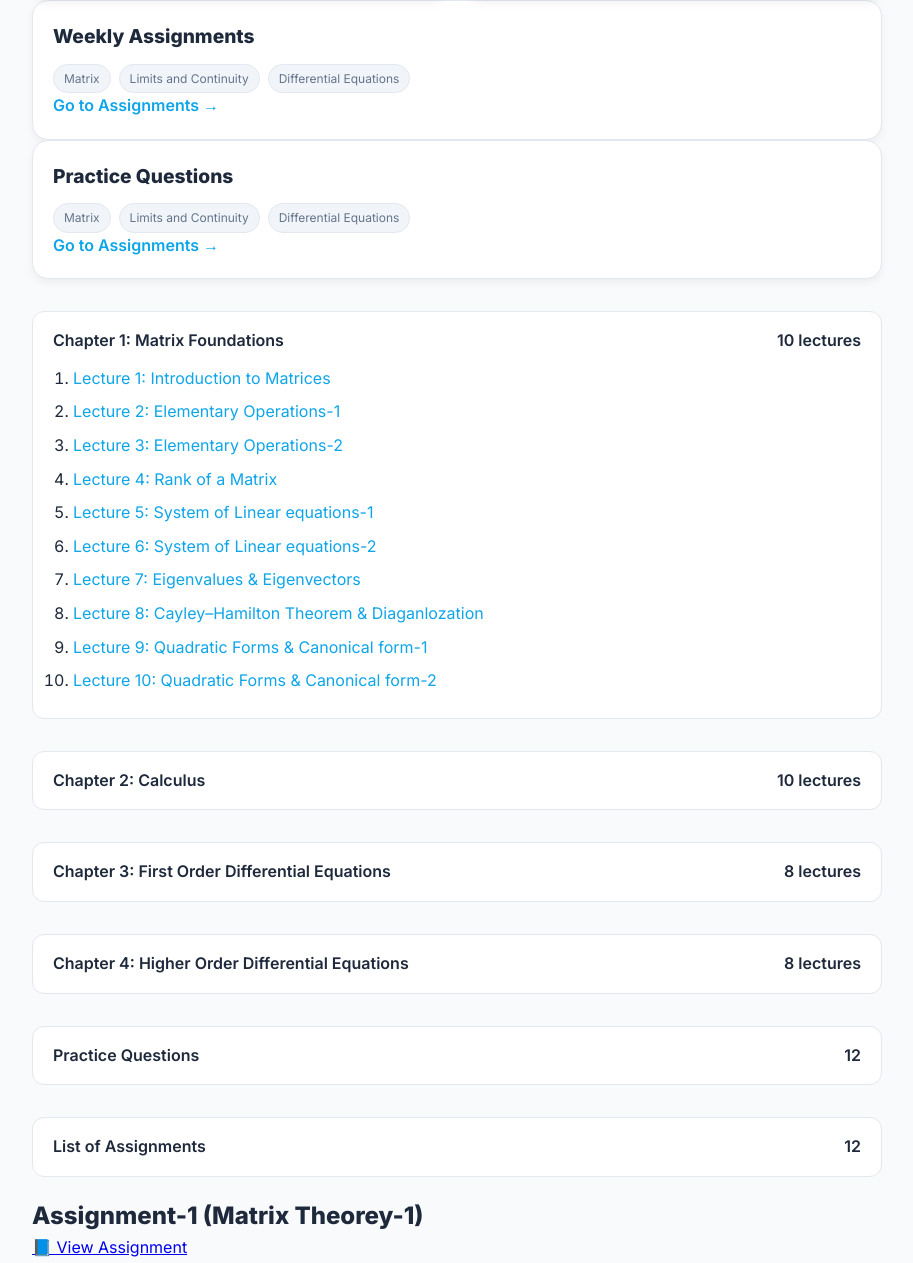
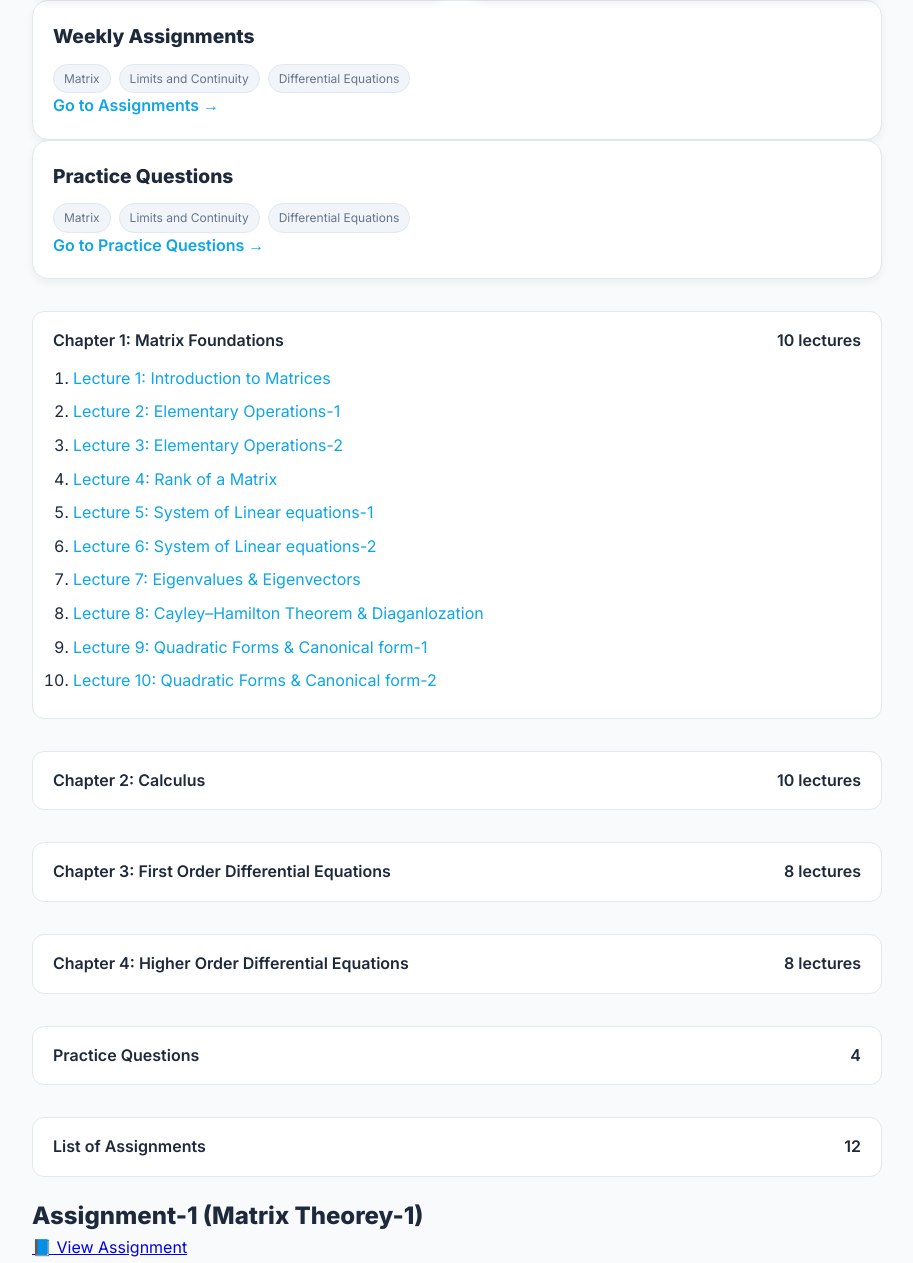
Before and after one commit to SurnamNarendra/Enginerring-Mathematics, a plain HTML site: page index.html in a window 1280 px wide. Shown: the part 683-1946 px from the top of the page, without its empty margins (28-941 px from the left). Drawn offline with Linux system fonts and the light colour scheme.

Commit message:
Update index.html

```diff
--- a/index.html
+++ b/index.html
@@ -218,7 +218,7 @@
             <span class="chip">Limits and Continuity</span>
             <span class="chip">Differential Equations</span>
           </div>
-          <p><a href="#Prac">Go to Assignments →</a></p>
+          <p><a href="#Prac">Go to Practice Questions →</a></p>
         </div>
       </div>
 
@@ -300,15 +300,13 @@
       </section>
 <section id="Prac" class="details">
         <details class="chapter">
-          <summary><span>Practice Questions</span><span>12 </span></summary>
+          <summary><span>Practice Questions</span><span>4 </span></summary>
           <div class="List of Assignments">
             <ol>
   <li><a href="unit-1.html"> Matrix theorey-1</a></li>
     <li><a href="unit-2a">Limits and Continuity</a></li>
     <li><a href="unit-3b"></a>ODE-1</li>
     <li><a href="unit-4b"> </a>ODE-2</li>
-
-
 
             </ol>
           </div>
```
